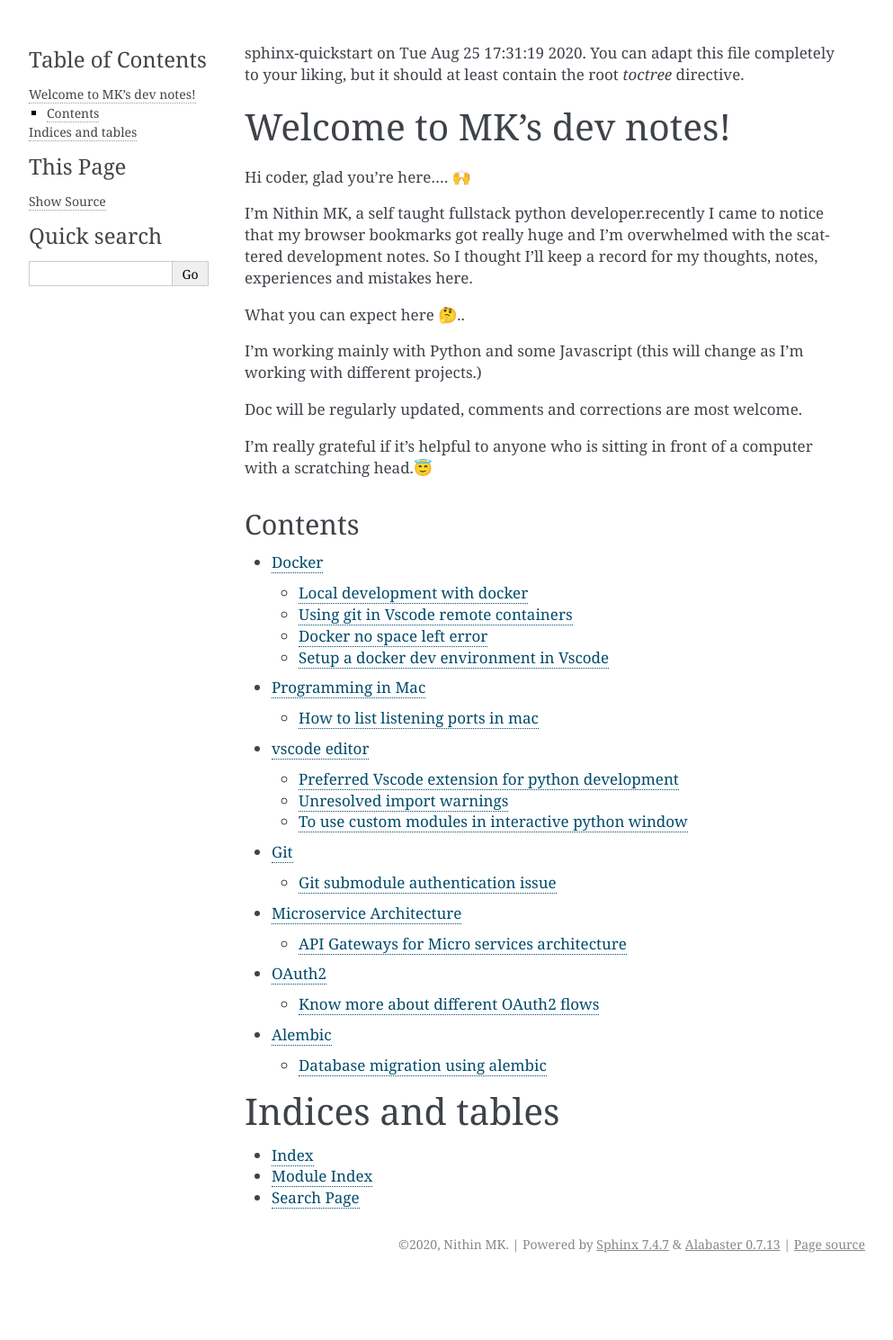
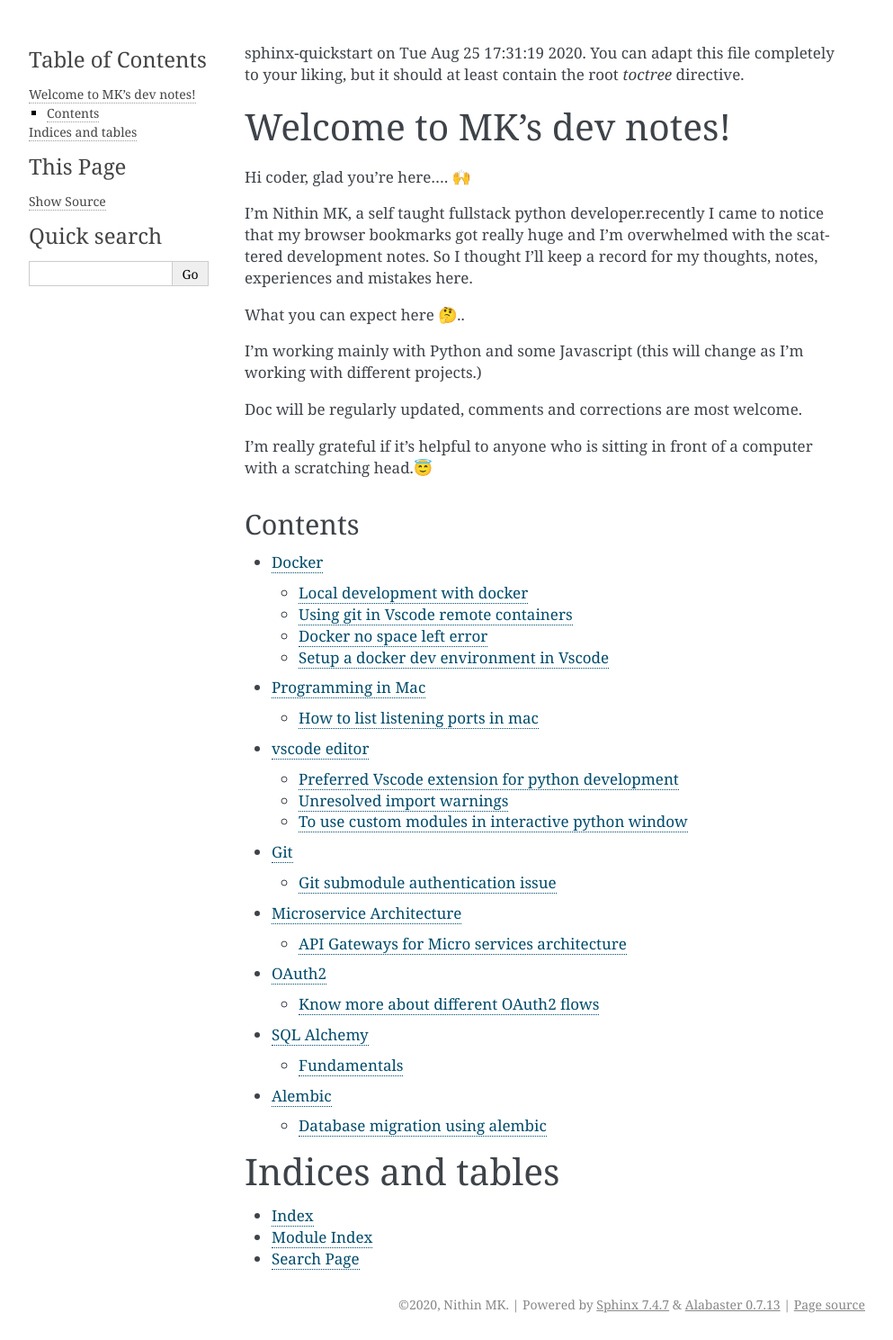
Before and after one commit to mknithin/mk_dev_notes, a Sphinx documentation site: the page built from docs/source/index.rst, in a window 1280 px wide. Shown: the whole page at 90% size, without its empty margins (148-1141 px from the left). Built offline with Sphinx 7.4.7, drawn with Linux system fonts in a browser that asks for light colours; before the commit the page ends 1422 px from its top, so only the background shows below that.

Commit message:
added alchemy doc to index file

```diff
--- a/docs/source/index.rst
+++ b/docs/source/index.rst
@@ -31,6 +31,7 @@ Contents
    /git/index
    /microservice_architecture/index
    /oauth2/index
+   /database/orm/sql_alchemy/index.rst
    /database/orm/sql_alchemy/alembic/index.rst
 
 
```
